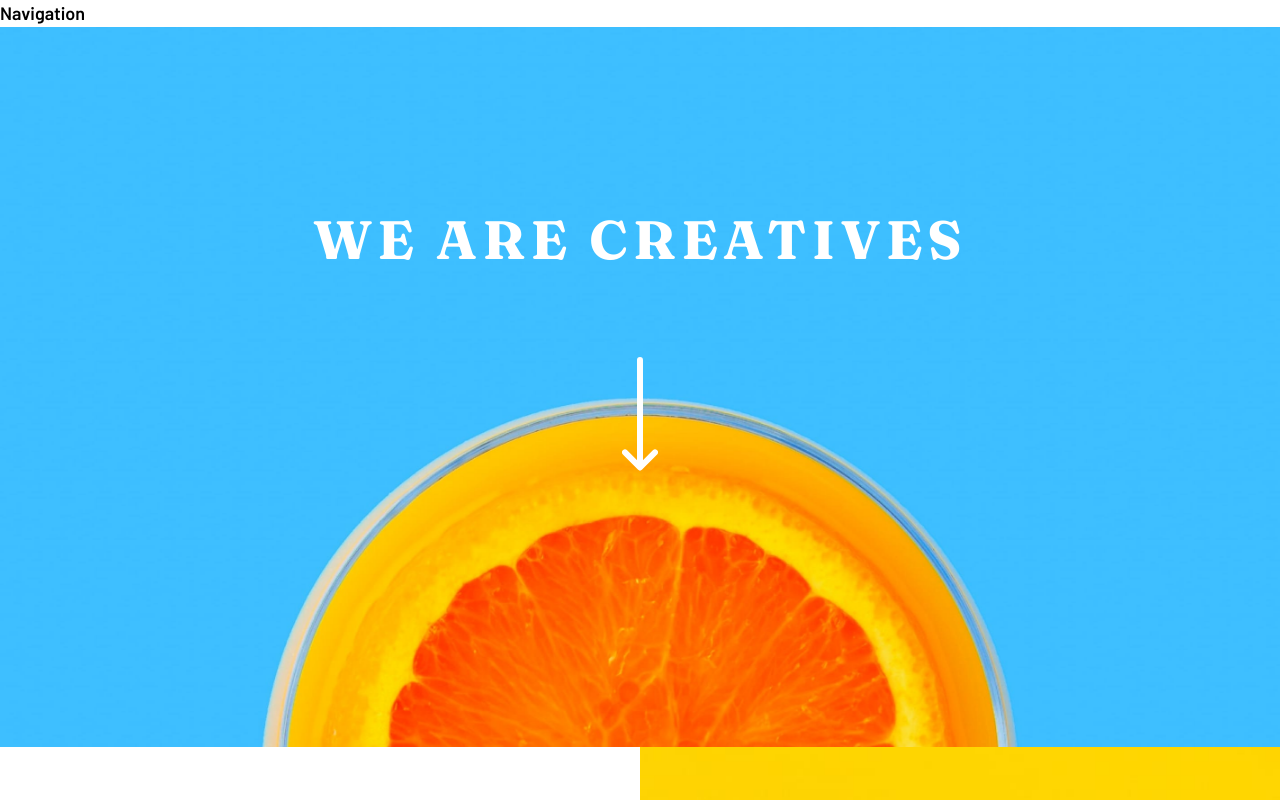
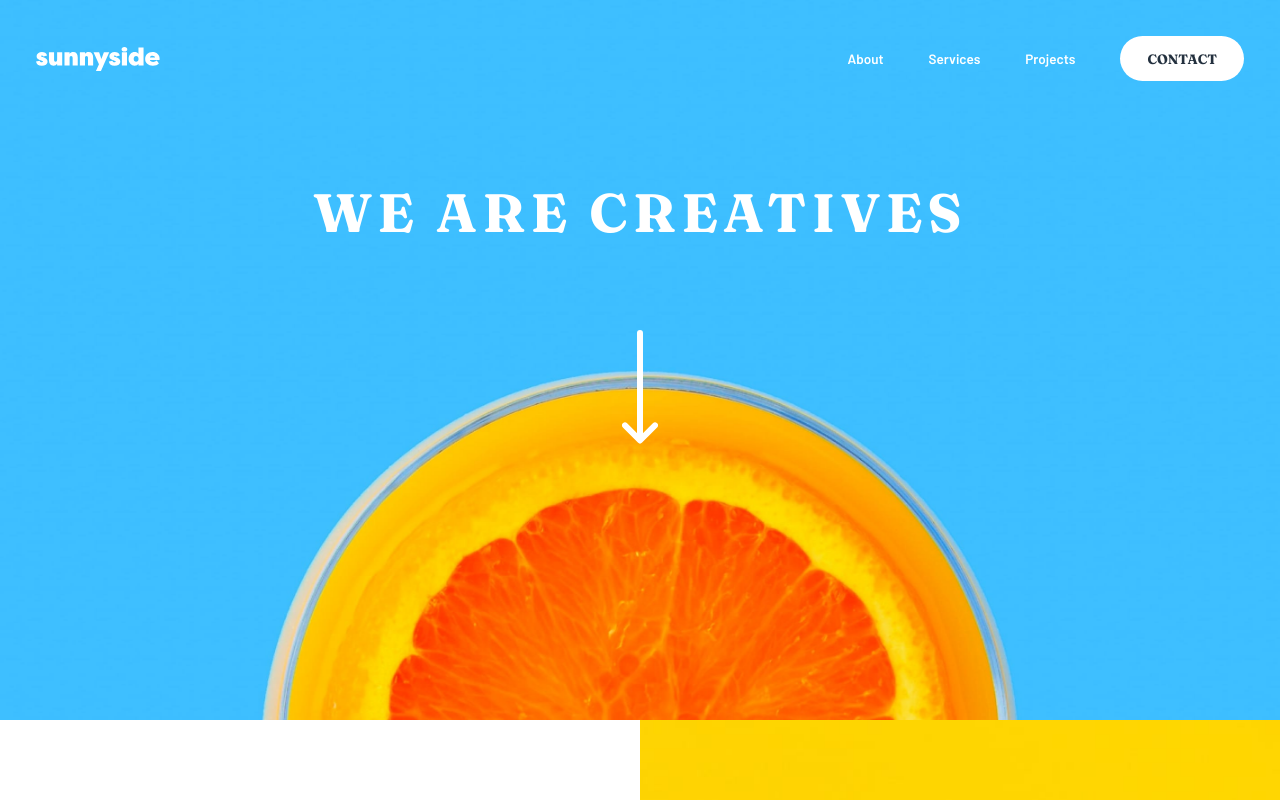
Before and after one commit to christine-contreras/tailwind-landingpage, a React (Create React App) app: page / in a window 1280 px wide. Shown: the top 800 px of the page. Built offline with nearby package versions, Linux system fonts and the light colour scheme.

Commit message:
header and nav created and styled

```diff
--- /dev/null
+++ b/src/components/header/HeaderNav.jsx
@@ -0,0 +1,23 @@
+import React from 'react'
+import { useState, useEffect } from 'react'
+import MenuDesktop from './MenuDesktop'
+import MenuMobile from './MenuMobile'
+const HeaderNav = () => {
+  const [width, setWidth] = useState(window.innerWidth)
+  const handleWindowSizeChange = () => {
+    setWidth(window.innerWidth)
+  }
+
+  useEffect(() => {
+    window.addEventListener('resize', handleWindowSizeChange)
+
+    return () => {
+      window.removeEventListener('resize', handleWindowSizeChange)
+    }
+  }, [])
+
+  const isMobile = width <= 640
+  return <nav>{isMobile ? <MenuMobile /> : <MenuDesktop />}</nav>
+}
+
+export default HeaderNav
--- /dev/null
+++ b/src/components/header/MenuDesktop.jsx
@@ -0,0 +1,20 @@
+import React from 'react'
+import { navItems } from '../../utils/data'
+
+const MenuDesktop = () => {
+  return (
+    <ul className='flex gap-10 items-center'>
+      {navItems.map((item) => (
+        <li key={`header-menu-item-${item}`} className='text-xs text-white'>
+          <a href='#'>{item}</a>
+        </li>
+      ))}
+
+      <li className='text-xs text-dark-blue bg-white px-6 py-3 font-serif uppercase rounded-3xl hover:text-white hover:bg-white/[.25]'>
+        <a href='#'>Contact</a>
+      </li>
+    </ul>
+  )
+}
+
+export default MenuDesktop
--- /dev/null
+++ b/src/components/header/MenuMobile.jsx
@@ -0,0 +1,31 @@
+import React from 'react'
+import { useState } from 'react'
+import menuIcon from '../../images/icons/icon-hamburger.svg'
+import { navItems } from '../../utils/data'
+
+const MenuMobile = () => {
+  const [toggleMenu, setToggleMenu] = useState(false)
+  return (
+    <div className='relative'>
+      <button onClick={() => setToggleMenu((prevToggle) => !prevToggle)}>
+        <img src={menuIcon} alt='mobile menu' />
+      </button>
+
+      {toggleMenu ? (
+        <ul className='flex flex-col absolute gap-6 bg-white p-8 right-0 top-16 w-[90vw] max-w-[300px] items-center menu-mobile'>
+          {navItems.map((item) => (
+            <li key={`header-menu-item-${item}`} className='text-sm text-gray'>
+              <a href='#'>{item}</a>
+            </li>
+          ))}
+
+          <li className='text-xs text-dark-blue bg-yellow px-6 py-3 font-serif uppercase rounded-3xl hover:bg-yellow/[.25]'>
+            <a href='#'>Contact</a>
+          </li>
+        </ul>
+      ) : null}
+    </div>
+  )
+}
+
+export default MenuMobile
--- /dev/null
+++ b/src/components/header/header.css
@@ -0,0 +1,10 @@
+.menu-mobile::before {
+  content: '';
+  height: 0;
+  width: 0;
+  position: absolute;
+  top: -30px;
+  right: 0;
+  border-bottom: 30px solid #fff;
+  border-left: 30px solid transparent;
+}
--- a/src/containers/Header.jsx
+++ b/src/containers/Header.jsx
@@ -1,7 +1,18 @@
 import React from 'react'
+import '../components/header/header.css'
+import Logo from '../images/Logo'
+import HeaderNav from '../components/header/HeaderNav'
+const Header = () => {
+  return (
+    <header className='fixed p-8 flex justify-between	w-full items-center'>
+      <div>
+        <h1 className='sr-only'>Sunnyside</h1>
+        <Logo color='#fff' />
+      </div>
 
-const Header = () => {
-  return <div>Navigation</div>
+      <HeaderNav />
+    </header>
+  )
 }
 
 export default Header
```
